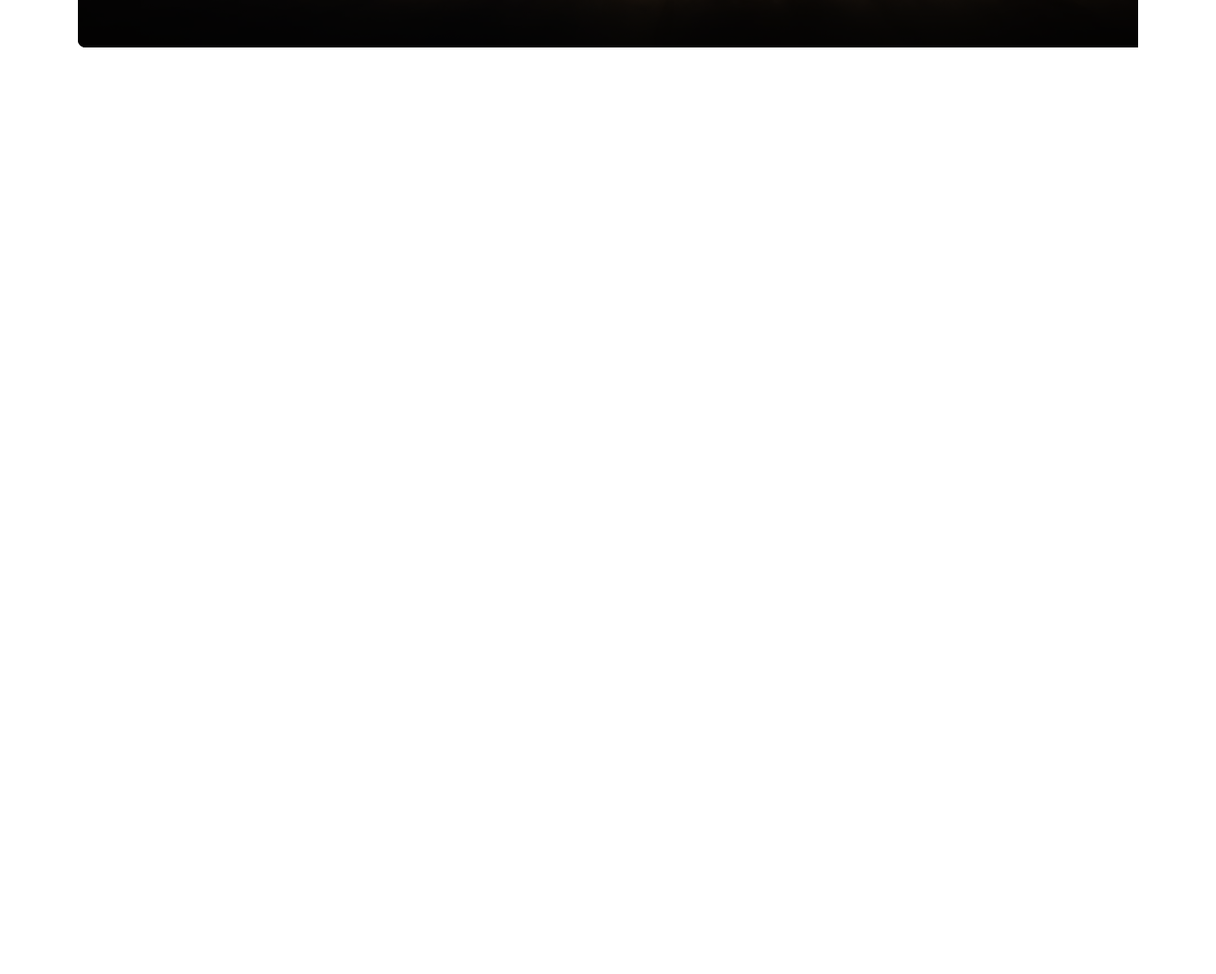
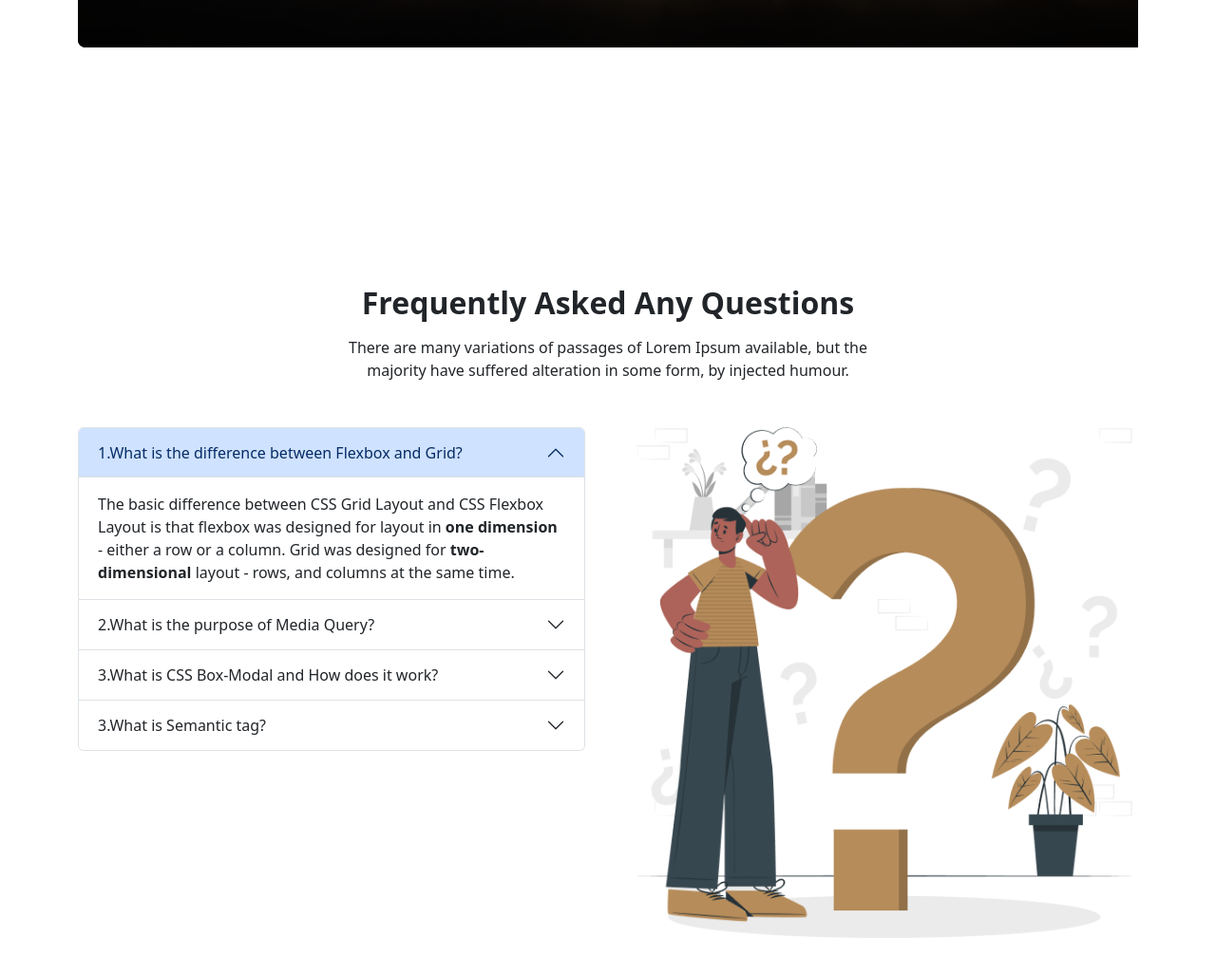
Before and after one commit to Soikat07/Legal-Solution, a plain HTML site: page index.html in a window 1280 px wide. Shown: the part 2461-3487 px from the top of the page at 95% size. Before the commit the page ends 2761 px from the top, so only its background shows below. Drawn offline with nearby package versions, Linux system fonts and the light colour scheme.

Commit message:
section-3 add

```diff
--- a/index.html
+++ b/index.html
@@ -171,6 +171,72 @@
         </button>
       </div>
     </section>
+    <!-----------------
+           section-3
+          ------------------>
+    <section>
+     <div class="text-center">
+      <h2 class="fw-bold">Frequently Asked Any Questions</h2>
+      <p class="w-50 mx-auto my-3">There are many variations of passages of Lorem Ipsum available, but the majority have suffered alteration in some form, by injected humour.</p>
+     </div>
+      <div class="row row-cols-1 row-cols-md-2 gx-5 my-5">
+        <div class="col">
+          <div class="accordion" id="accordionPanelsStayOpenExample">
+            <div class="accordion-item">
+              <h2 class="accordion-header" id="panelsStayOpen-headingOne">
+                <button class="accordion-button" type="button" data-bs-toggle="collapse" data-bs-target="#panelsStayOpen-collapseOne" aria-expanded="true" aria-controls="panelsStayOpen-collapseOne">
+                  1.What is the difference between Flexbox and Grid?
+                </button>
+              </h2>
+              <div id="panelsStayOpen-collapseOne" class="accordion-collapse collapse show" aria-labelledby="panelsStayOpen-headingOne">
+                <div class="accordion-body">
+                  The basic difference between CSS Grid Layout and CSS Flexbox Layout is that flexbox was designed for layout in <strong>one dimension</strong> - either a row or a column. Grid was designed for <strong>two-dimensional</strong> layout - rows, and columns at the same time.
+                </div>
+              </div>
+            </div>
+            <div class="accordion-item">
+              <h2 class="accordion-header" id="panelsStayOpen-headingTwo">
+                <button class="accordion-button collapsed" type="button" data-bs-toggle="collapse" data-bs-target="#panelsStayOpen-collapseTwo" aria-expanded="false" aria-controls="panelsStayOpen-collapseTwo">
+                  2.What is the purpose of Media Query?
+                </button>
+              </h2>
+              <div id="panelsStayOpen-collapseTwo" class="accordion-collapse collapse" aria-labelledby="panelsStayOpen-headingTwo">
+                <div class="accordion-body">
+                  <strong>Media queries</strong> are a key part of responsive web design, as they allow to create different layouts depending on the size of the viewport, but it can also be used to detect other things about the environment our site is running on, for example whether the user is using a touchscreen rather than a mouse.
+                </div>
+              </div>
+            </div>
+            <div class="accordion-item">
+              <h2 class="accordion-header" id="panelsStayOpen-headingThree">
+                <button class="accordion-button collapsed" type="button" data-bs-toggle="collapse" data-bs-target="#panelsStayOpen-collapseThree" aria-expanded="false" aria-controls="panelsStayOpen-collapseThree">
+                  3.What is CSS Box-Modal and How does it work?
+                </button>
+              </h2>
+              <div id="panelsStayOpen-collapseThree" class="accordion-collapse collapse" aria-labelledby="panelsStayOpen-headingThree">
+                <div class="accordion-body">
+                  <strong>CSS Box-Model</strong> is a box in CSS consists of a content area, which is where any text, images, or other HTML elements are displayed. This is optionally surrounded by padding, a border, and a margin, on one or more sides. The box model describes how these elements work together to create a box as displayed by CSS.
+                </div>
+              </div>
+            </div>
+            <div class="accordion-item">
+              <h2 class="accordion-header" id="panelsStayOpen-headingFour">
+                <button class="accordion-button collapsed" type="button" data-bs-toggle="collapse" data-bs-target="#panelsStayOpen-collapseFour" aria-expanded="false" aria-controls="panelsStayOpen-collapseFour">
+                  3.What is Semantic tag?
+                </button>
+              </h2>
+              <div id="panelsStayOpen-collapseFour" class="accordion-collapse collapse" aria-labelledby="panelsStayOpen-headingFour">
+                <div class="accordion-body">
+                  <strong>Semantic tag</strong>means meaningful tag.Semantic tag gives us a clear conception about the elements inside of it. Semantic tag in HTML refers to syntax that makes the HTML more comprehensible by better defining the different sections and layout of web pages. It makes web pages more informative and adaptable, allowing browsers and search engines to better interpret content.
+              </div>
+            </div>
+          </div>
+        </div>
+      </div>
+        <div class="col">
+          <img class="img-fluid" src="images/Framee.png" alt="">
+        </div>
+    </div>
+    </section>
      </main>
    <!-- Bootsrap js link -->
    <script src="https://cdn.jsdelivr.net/npm/bootstrap@5.3.0-alpha1/dist/js/bootstrap.bundle.min.js" integrity="sha384-w76AqPfDkMBDXo30jS1Sgez6pr3x5MlQ1ZAGC+nuZB+EYdgRZgiwxhTBTkF7CXvN" crossorigin="anonymous">
```
